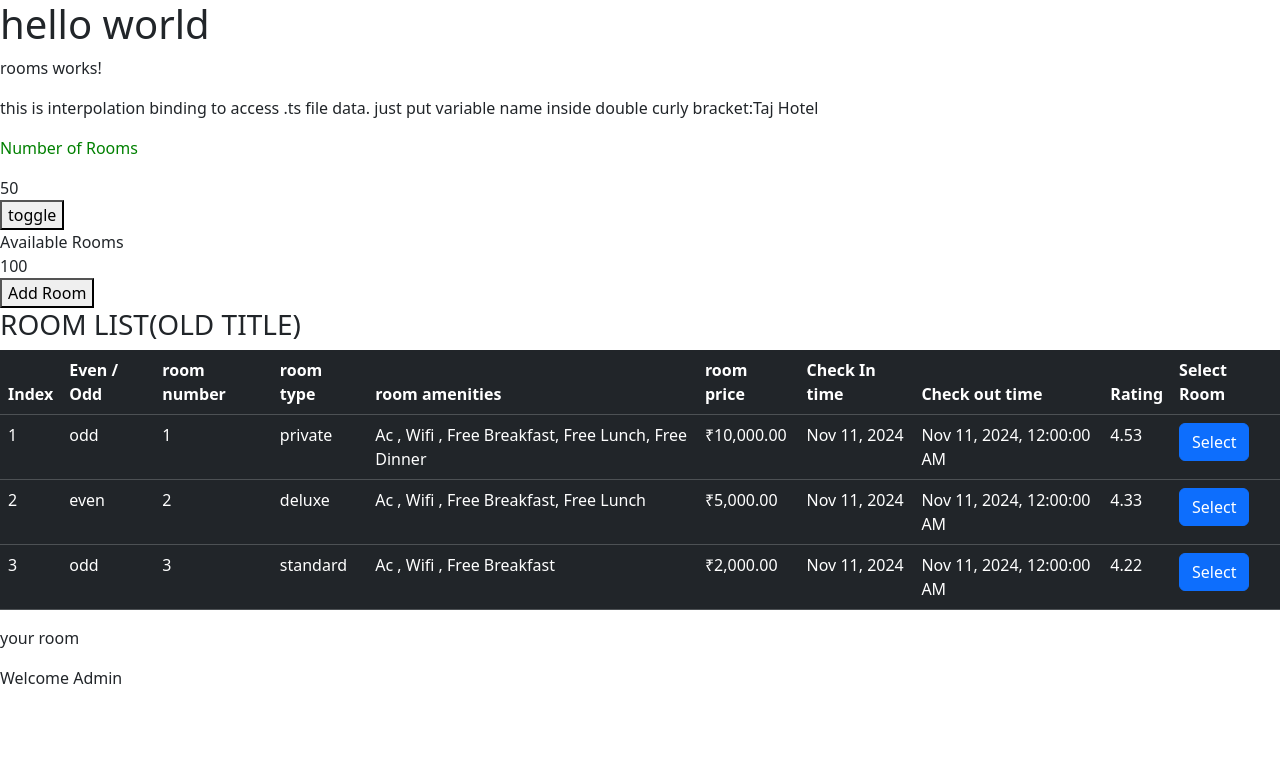
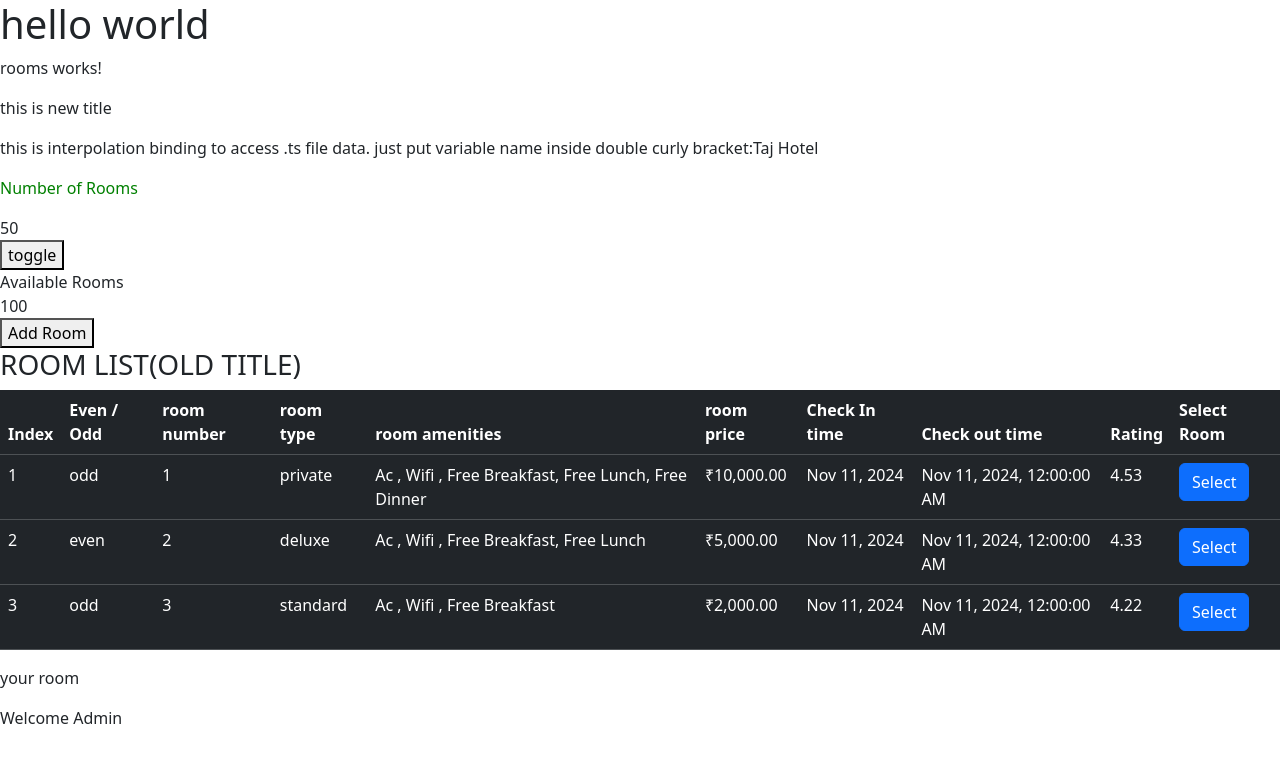
Before and after one commit to viveksharma1218/hotelInventoryApp, an Angular app in the folder hotelInventoryApp/: page / in a window 1280 px wide. Shown: the top 762 px of the page. Built offline with nearby package versions, Linux system fonts and the light colour scheme.

Commit message:
new header component created to use viewChild with ngAfterViewInit.

```diff
--- /dev/null
+++ b/hotelInventoryApp/src/app/header/header.html
@@ -0,0 +1 @@
+<p>{{title}}</p>
--- /dev/null
+++ b/hotelInventoryApp/src/app/header/header.ts
@@ -0,0 +1,11 @@
+import { Component } from '@angular/core';
+
+@Component({
+  selector: 'hinv-header',
+  imports: [],
+  templateUrl: './header.html',
+  styleUrl: './header.scss'
+})
+export class Header {
+  title:string = 'this is old title';
+}
--- a/hotelInventoryApp/src/app/rooms/rooms.html
+++ b/hotelInventoryApp/src/app/rooms/rooms.html
@@ -1,4 +1,6 @@
 <p>rooms works!</p>
+<!--for header component title property-->
+<hinv-header></hinv-header>
 <!--How to use data binding-->
 <p>this is interpolation binding to access .ts file data. just put
     variable name inside double curly bracket:{{hotelname}}</p>
--- a/hotelInventoryApp/src/app/rooms/rooms.ts
+++ b/hotelInventoryApp/src/app/rooms/rooms.ts
@@ -1,22 +1,26 @@
-import { Component,OnInit,ChangeDetectionStrategy, DoCheck } from '@angular/core';
+import { Component,OnInit,ChangeDetectionStrategy, DoCheck, viewChild, AfterViewInit,ChangeDetectorRef } from '@angular/core';
 import { room, roomList } from './room';
 import { CommonModule, NgIf } from "@angular/common";
 import { RoomList } from "./room-list/room-list";
+import { Header } from '../header/header';
+
 
 @Component({
   selector: 'hinv-rooms',
-  imports: [CommonModule, RoomList],
+  imports: [CommonModule, RoomList,Header],
   templateUrl: './rooms.html',
   styleUrl: './rooms.scss',
   changeDetection:ChangeDetectionStrategy.OnPush,
 })
-export class Rooms implements OnInit , DoCheck{
+export class Rooms implements OnInit , DoCheck, AfterViewInit{
   hotelname:string = 'Taj Hotel';
   numberOfRooms:number = 50;
   public hideRooms:boolean = false;
   Title:string = 'Room List(old title)';
   yourRoom:roomList | undefined;
-  constructor(){}
+  // new viewChild() syntax using as signal query
+  headerRef = viewChild(Header)   //when you use this headerRef use as a function- this.headerRef()
+  constructor(private cdr: ChangeDetectorRef){}
   toggle(){
     this.hideRooms = !this.hideRooms;
     this.Title = 'Room List (new title)';
@@ -78,4 +82,12 @@ export class Rooms implements OnInit , DoCheck{
   ngDoCheck(): void {
       console.log('this is ngDoCheck')
   }
+  //@viewChild(Header) headerRef!: Header;
+  ngAfterViewInit(): void {
+      const headerComponent = this.headerRef();  // Use headerRef as a Method;
+      console.log(headerComponent);
+      headerComponent!.title = 'this is new title';
+      // we will manually start change detection for child component to update to title property
+      this.cdr.detectChanges();
+  }
 }
```
Also changed, not shown: hotelInventoryApp/src/app/header/header.scss (added), 1 other file (tests, documents, lock files or other folders).
